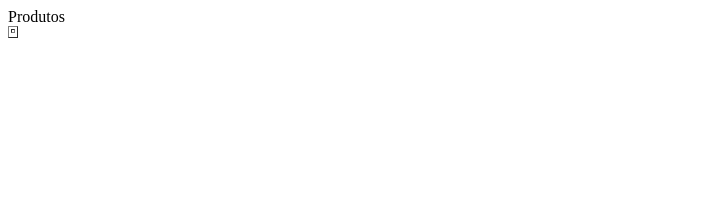
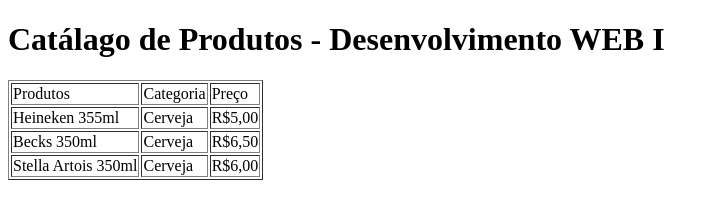
Before and after one commit to gaabrielp/gaabrielp.github.io, a plain HTML site: page index.html in a window 1280 px wide. Shown: the whole page, without its empty margins (0-719 px from the left). Drawn offline with Linux system fonts and the light colour scheme.

Commit message:
Update index.html

```diff
--- a/index.html
+++ b/index.html
@@ -6,10 +6,28 @@
     <title>Catálogo de Produtos - Desenvolvimento WEB I</title>
 </head>
 <body>
+    <h1>Catálago de Produtos - Desenvolvimento WEB I</h1>
     <table border="1.5">
-        <td>
-            <tr>Produtos</tr>
-        </td>
+        <tr>
+            <td>Produtos</td>
+            <td>Categoria</td>
+            <td>Preço</td>
+        </tr>
+        <tr>
+            <td>Heineken 355ml</td>
+            <td>Cerveja</td>
+            <td>R$5,00</td>
+        </tr>
+        <tr>
+            <td>Becks 350ml</td>
+            <td>Cerveja</td>
+            <td>R$6,50</td>
+        </tr>
+        <tr>
+            <td>Stella Artois 350ml</td>
+            <td>Cerveja</td>
+            <td>R$6,00</td>
+        </tr>
     </table>
 </body>
 </html>
```
